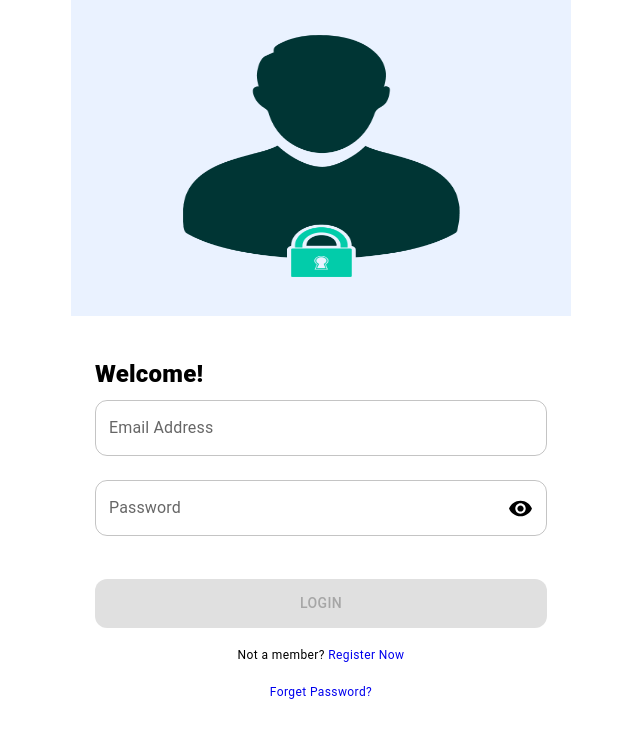
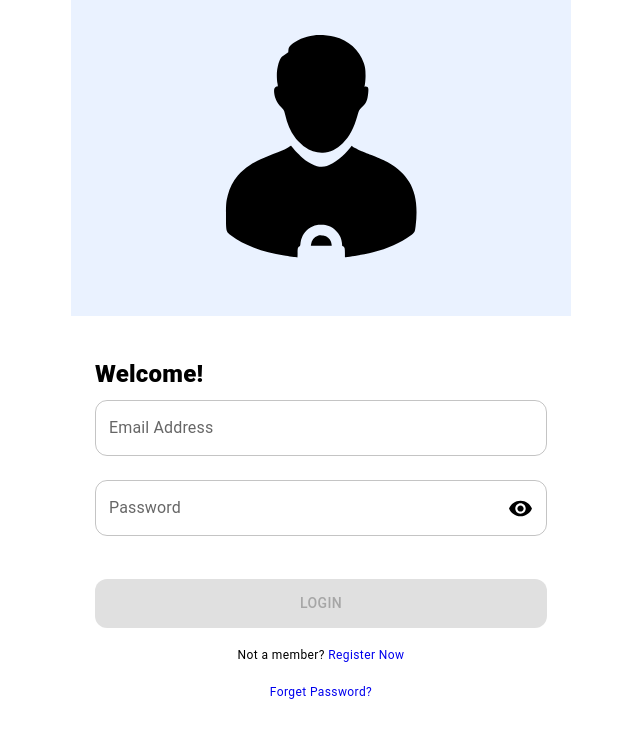
Before and after one commit to prince5820/yarn-client, a React (Vite) app: page / in a window 1280 px wide. Shown: the top 738 px of the page, without its empty margins (319-959 px from the left). Built offline with nearby package versions, Linux system fonts and the light colour scheme; no server answers.

Commit message:
1. convert png image to svg for displaying image in production

```diff
--- a/src/pages/chat/chat-summary.tsx
+++ b/src/pages/chat/chat-summary.tsx
@@ -10,6 +10,7 @@ import DownloadIcon from '../../assets/icon/common/download.svg?react';
 import EmojiSmile from '../../assets/icon/common/emoji-smile.svg?react';
 import MenuVertical from '../../assets/icon/common/menu-vertical.svg?react';
 import SendIcon from '../../assets/icon/common/send.svg?react';
+import LoginImage from '../../assets/image/login.svg?react';
 import RenderMessage from "../../common/components/render-message/render-message";
 import { PATH_TO_CHAT, PATH_TO_CHAT_HISTORY, PATH_TO_CHAT_TRANSACTION, PATH_TO_ROOT_ROUTE } from "../../common/constants";
 import { MESSAGE_MAX_FILE_SIZE_2MB, SNACKBAR_ERROR } from "../../common/message";
@@ -360,7 +361,11 @@ const ChatSummary = () => {
             <BackIcon className="svg-icon" onClick={() => navigate(PATH_TO_CHAT)} />
           </Grid>
           <Grid item xs={1}>
-            <img src={user.profileUrl || "/src/assets/image/login.png"} className="chat-summary-image" alt="chat-summary-image" />
+            {
+              user.profileUrl ?
+                <img src={user.profileUrl} className="chat-summary-image" alt="chat-summary-image" /> :
+                <LoginImage className="chat-summary-image" />
+            }
           </Grid>
           <Grid item xs={9}>
             <Typography variant="body2">{user.firstName} {user.lastName}</Typography>
--- a/src/pages/chat/chat-transaction.tsx
+++ b/src/pages/chat/chat-transaction.tsx
@@ -3,6 +3,7 @@ import { useEffect, useRef, useState } from "react";
 import { useLocation, useNavigate } from "react-router-dom";
 import BackIcon from '../../assets/icon/common/back.svg?react';
 import Rupee from '../../assets/icon/common/rupee.svg?react';
+import LoginImage from '../../assets/image/login.svg?react';
 import { EXPENSE_AMOUNT, INCOME_AMOUNT, PATH_TO_CHAT_SUMMARY, PATH_TO_ROOT_ROUTE, PATH_TO_TRANSACTION_SUMMARY } from "../../common/constants";
 import { SNACKBAR_ERROR } from "../../common/message";
 import { useAppDispatch } from "../../store";
@@ -64,7 +65,11 @@ const ChatTransaction = () => {
             <BackIcon className="svg-icon" onClick={() => navigate(PATH_TO_CHAT_SUMMARY, { state: { user: user } })} />
           </Grid>
           <Grid item xs={1}>
-            <img src={user.profileUrl || "/src/assets/image/login.png"} className="chat-summary-image" alt="chat-summary-image" />
+            {
+              user.profileUrl ?
+                <img src={user.profileUrl} className="chat-summary-image" alt="chat-summary-image" /> :
+                <LoginImage className="chat-summary-image" />
+            }
           </Grid>
           <Grid item xs={9}>
             <Typography variant="body2">{user.firstName} {user.lastName}</Typography>
--- a/src/pages/chat/chat.tsx
+++ b/src/pages/chat/chat.tsx
@@ -1,6 +1,7 @@
 import { Badge, Container, Divider, Grid, Typography } from "@mui/material";
 import { useEffect, useState } from "react";
 import { useNavigate } from "react-router-dom";
+import LoginImage from '../../assets/image/login.svg?react';
 import { PATH_TO_CHAT_SUMMARY } from "../../common/constants";
 import { SNACKBAR_ERROR } from "../../common/message";
 import { useAppDispatch } from "../../store";
@@ -106,7 +107,11 @@ const Chat = () => {
         userList && userList.map((user) => (
           <Grid container spacing={1} className="mb-4 mt-4 d-flex align-item-center" sx={{ cursor: 'pointer' }} key={user.id} onClick={() => goToChatSummary(user)}>
             <Grid item xs={2} sx={{ position: 'relative' }}>
-              <img src={user.profileUrl || "/src/assets/image/login.png"} className="circular-image" alt="chat-image" />
+              {
+                user.profileUrl ?
+                  <img src={user.profileUrl} className="circular-image" alt="chat-image" /> :
+                  <LoginImage className="circular-image" />
+              }
               {user.id && isOnline(user.id.toString()) && (
                 <span className="online-dot"></span>
               )}
--- a/src/pages/contact/contact.tsx
+++ b/src/pages/contact/contact.tsx
@@ -2,6 +2,7 @@ import { Container, Divider, Grid, Typography } from "@mui/material";
 import { useEffect, useState } from "react";
 import { useNavigate } from "react-router-dom";
 import Plus from '../../assets/icon/common/plus.svg?react';
+import LoginImage from '../../assets/image/login.svg?react';
 import { PATH_TO_ADD_CONTACT, PATH_TO_CONTACT_SUMMARY } from "../../common/constants";
 import { SNACKBAR_ERROR } from "../../common/message";
 import { useAppDispatch } from "../../store";
@@ -54,7 +55,11 @@ const Contact = () => {
         contactList.map((contact) => (
           <Grid container spacing={1} className="mb-4 mt-4" key={contact.id} sx={{ cursor: 'pointer' }} onClick={() => goToContactSummary(contact)}>
             <Grid item xs={2}>
-              <img src={contact.profileUrl || "/src/assets/image/login.png"} className="circular-image" alt="contact-image" />
+              {
+                contact.profileUrl ?
+                  <img src={contact.profileUrl} className="circular-image" alt="contact-image" /> :
+                  <LoginImage className='circular-image' />
+              }
             </Grid>
             <Grid item xs={10}>
               <Typography variant="body2">{contact.firstName} {contact.lastName}</Typography>
--- a/src/pages/forget-password/forget-password.tsx
+++ b/src/pages/forget-password/forget-password.tsx
@@ -1,11 +1,12 @@
 import { Button, Container, Grid, TextField, Typography } from "@mui/material";
+import { useEffect, useState } from "react";
 import { Link, useNavigate } from "react-router-dom";
+import LoginImage from '../../assets/image/login.svg?react';
 import { PATH_TO_CHAT, PATH_TO_SIGN_IN } from "../../common/constants";
-import { useEffect, useState } from "react";
+import { SNACKBAR_ERROR, SNACKBAR_SUCCESS } from "../../common/message";
 import { useAppDispatch } from "../../store";
 import { forgetPassword } from "../../store/auth/thunk";
 import { setMessage } from "../../store/snackbar/reducer";
-import { SNACKBAR_ERROR, SNACKBAR_SUCCESS } from "../../common/message";
 
 const ForgetPassword = () => {
   const [email, setEmail] = useState<string>('');
@@ -44,7 +45,7 @@ const ForgetPassword = () => {
   return (
     <Container className="wrapper-sign-in padding-none">
       <Container className="image-section max-width-wrapper">
-        <img className="login-image" src="/src/assets/image/login.png" alt="login image" />
+        <LoginImage className="login-image" />
       </Container>
       <Container className="padding-wrapper-for-auth max-width-wrapper">
         <Grid container spacing={1}>
--- a/src/pages/profile/profile.tsx
+++ b/src/pages/profile/profile.tsx
@@ -5,14 +5,15 @@ import dayjs, { Dayjs } from "dayjs";
 import timezone from 'dayjs/plugin/timezone';
 import utc from 'dayjs/plugin/utc';
 import { useEffect, useState } from "react";
+import QRCode from "react-qr-code";
+import { useNavigate } from "react-router-dom";
+import LoginImage from '../../assets/image/login.svg?react';
 import { CHECK_REGEX_EMAIL, CHECK_REGEX_MOBILE, PATH_TO_CHAT } from "../../common/constants";
 import { MESSAGE_USER_UPDATE_SUCCESS, SNACKBAR_ERROR, SNACKBAR_SUCCESS } from "../../common/message";
 import { useAppDispatch } from "../../store";
+import { User } from "../../store/auth/types";
 import { getUserById, updateUser } from "../../store/profile/thunk";
 import { setMessage } from "../../store/snackbar/reducer";
-import { useNavigate } from "react-router-dom";
-import { User } from "../../store/auth/types";
-import QRCode from "react-qr-code";
 
 dayjs.extend(utc);
 dayjs.extend(timezone);
@@ -141,7 +142,11 @@ const Profile = () => {
     <Container className="wrapper-profile padding-wrapper-for-non-auth max-width-wrapper">
       <Typography variant="h6" className="text-center mb-16">Profile</Typography>
       <Container className="text-center mb-16">
-        <img className="profile-image" src={userByIdResponse?.profileUrl || '/src/assets/image/login.png'} alt="Profile image" />
+        {
+          userByIdResponse?.profileUrl ?
+            <img className="profile-image" src={userByIdResponse?.profileUrl} alt="Profile image" /> :
+            <LoginImage className="profile-image" />
+        }
       </Container>
       <Typography className="text-center username">{userByIdResponse?.firstName} {userByIdResponse?.lastName}</Typography>
       <Typography className="text-center mb-16 user-email">{userByIdResponse?.email}</Typography>
--- a/src/pages/sign-in/sign-in.tsx
+++ b/src/pages/sign-in/sign-in.tsx
@@ -8,6 +8,7 @@ import { MESSAGE_SIGN_IN_EMAIL_PASSWORD_NOT_MATCH, MESSAGE_SIGN_IN_SUCCESS, SNAC
 import { useAppDispatch } from "../../store";
 import { signIn } from "../../store/auth/thunk";
 import { setMessage } from "../../store/snackbar/reducer";
+import LoginImage from '../../assets/image/login.svg?react';
 
 const SignIn = () => {
   const [email, setEmail] = useState<string>('');
@@ -57,7 +58,7 @@ const SignIn = () => {
   return (
     <Container className="wrapper-sign-in padding-none">
       <Container className="image-section max-width-wrapper">
-        <img className="login-image" src="/src/assets/image/login.png" alt="login image" />
+        <LoginImage className="login-image" />
       </Container>
       <Container className="padding-wrapper-for-auth max-width-wrapper">
         <Grid container spacing={1}>
```
Also changed, not shown: src/assets/image/login.png (deleted), src/assets/image/login.svg (added).
